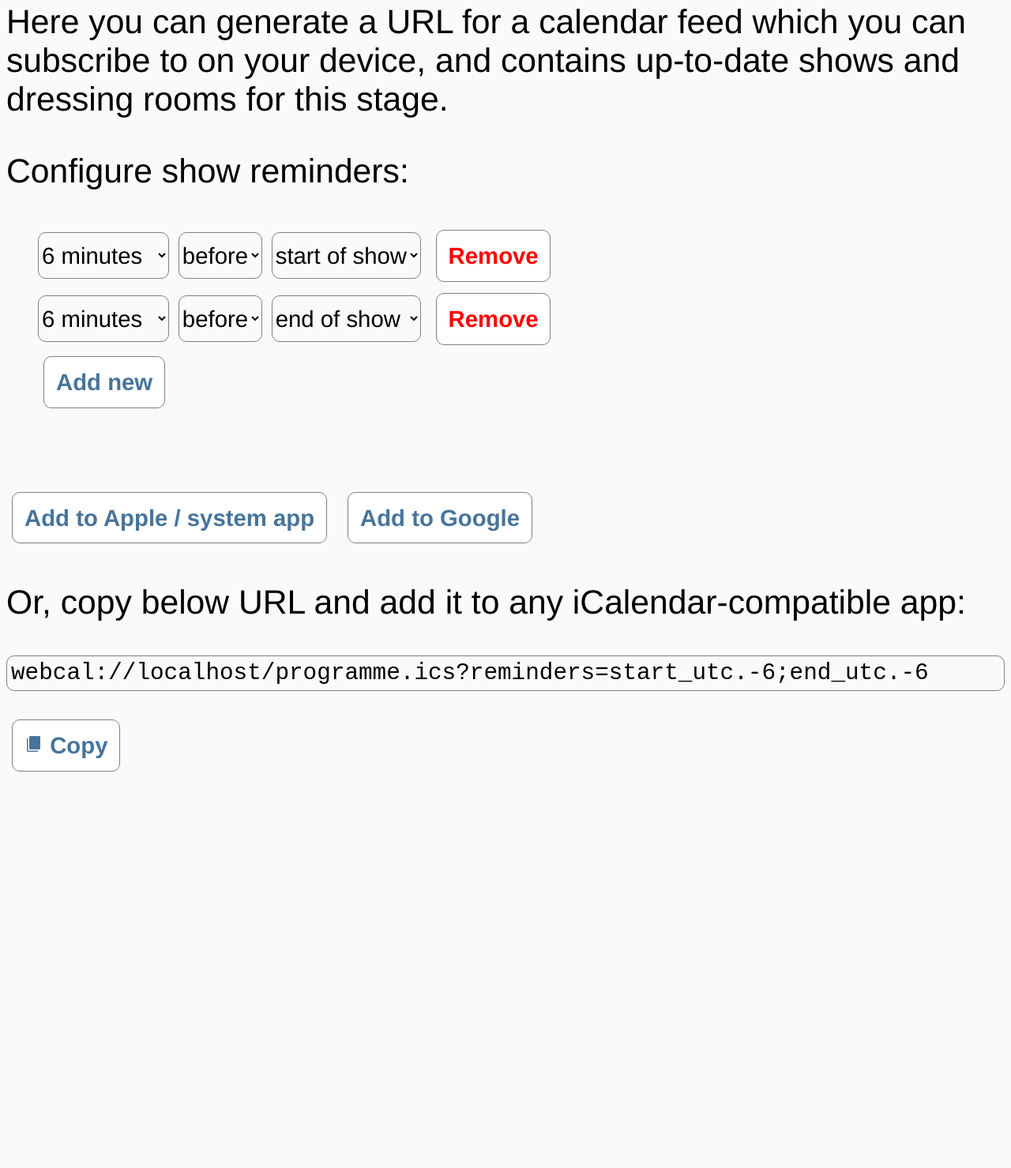
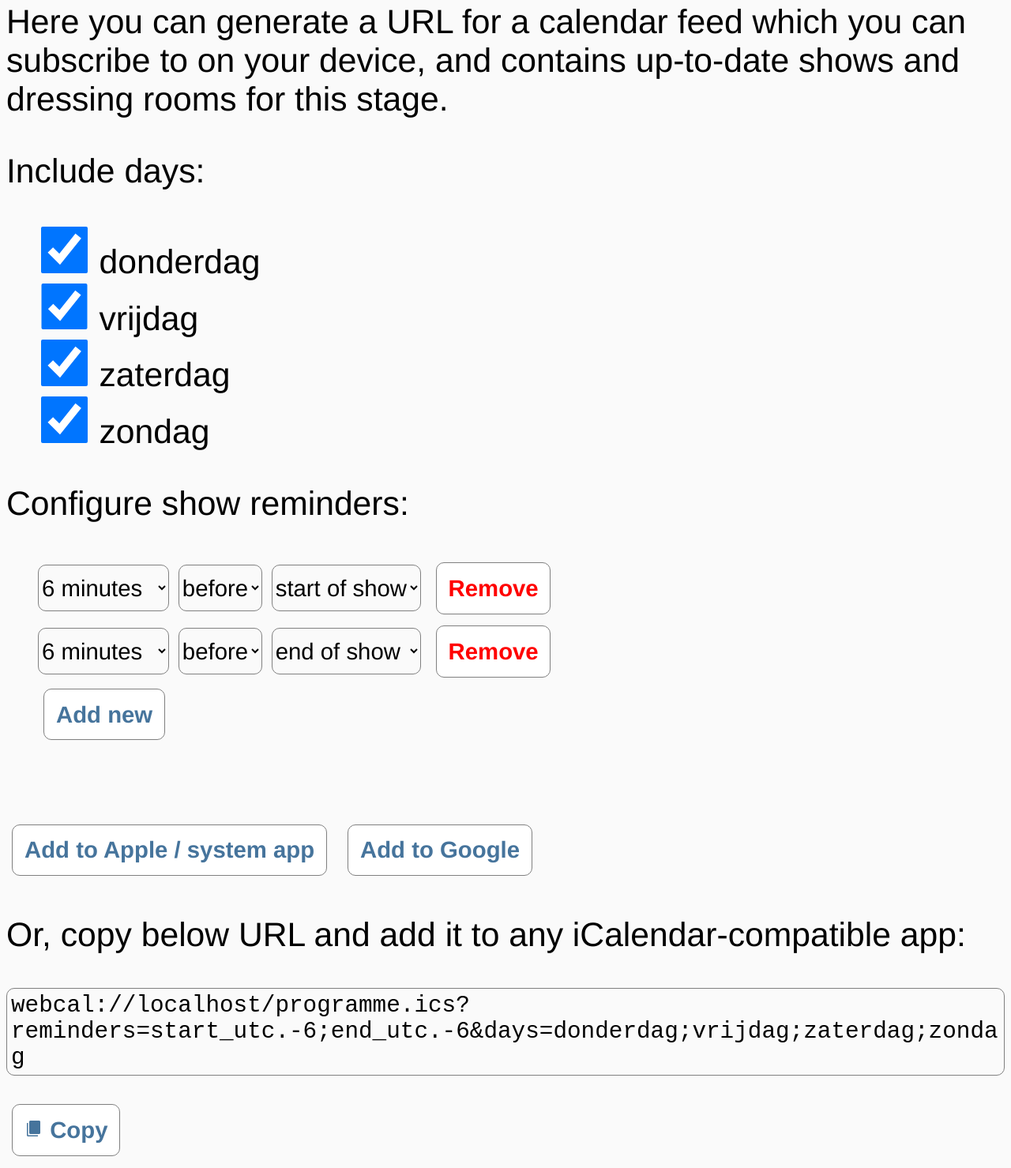
Before and after one commit to danielschenk/zpf-backstage-tv, a Flask app: page /generate-ical-url in a window 1280 px wide. Shown: the part 164-1643 px from the top of the page at 79% size. Before the commit the page ends 1141 px from the top, so only its background shows below. Run offline with Flask 3, Linux system fonts and the light colour scheme; parts of the project's set-up code (start-up, migrations or seed data) failed here and were passed over; some libraries are stand-ins or nearby versions.

Commit message:
Add ability to exclude days from iCal feed

```diff
--- a/app.py
+++ b/app.py
@@ -245,6 +245,7 @@ def create_app(instance_path=DEFAULT_INSTANCE_PATH,
         cal.add("PRODID", "-//amigotext//NONSGML amigotext.app.event//EN")
         cal.add("VERSION", "2.0")
         hostname = urlparse(request.base_url).hostname
+        days = request.args.get("days", "donderdag;vrijdag;zaterdag;zondag").split(";")
         global programme
         global programme_lock
         global itinerary
@@ -252,6 +253,8 @@ def create_app(instance_path=DEFAULT_INSTANCE_PATH,
         with programme_lock, itinerary_lock:
             for key, act in programme["acts"].items():
                 for show in act["shows"]:
+                    if show["day"] not in days:
+                        continue
                     event = create_ical_event(key, act, show, itinerary, hostname)
 
                     reminders = []
--- a/static/generate-ical-url.js
+++ b/static/generate-ical-url.js
@@ -45,6 +45,15 @@ function updateUrl() {
         relativeUrl += "?enable_reminders=0";
     }
 
+    first = true;
+    document.getElementById("days").querySelectorAll("input").forEach(item => {
+            if (item.checked) {
+                relativeUrl += first ? "&days=" : ";";
+                relativeUrl += item.getAttribute("value");
+                first = false;
+            }
+        });
+
     var webcalUrl = "webcal://" + window.location.host + relativeUrl;
     document.getElementById("url").innerText = webcalUrl;
     document.getElementById("apple-url").href = webcalUrl;
--- a/static/index.css
+++ b/static/index.css
@@ -52,6 +52,7 @@ p.code {
     border-color: grey;
     border-radius: 10px;
     border-width: 1px;
+    word-wrap: break-word;
 }
 
 button {
@@ -92,8 +93,13 @@ input, select {
     min-height: 2em;
 }
 
-input {
+input[type=text] {
     width: 10em;
+}
+
+input[type=checkbox] {
+    min-width: 2em;
+    min-height: 2em;
 }
 
 td {
--- a/templates/generate-ical-url.html
+++ b/templates/generate-ical-url.html
@@ -8,6 +8,16 @@
     <div class="navigation-margin"></div>
     <p>Here you can generate a URL for a calendar feed which you can subscribe to on your
     device, and contains up-to-date shows and dressing rooms for this stage.</p>
+
+    <p>Include days:</p>
+    <ul id="days">
+        {% for day in ("donderdag", "vrijdag", "zaterdag", "zondag") %}
+        <li>
+            <input type="checkbox" id="enable-{{ day }}" value="{{ day }}" onclick="updateUrl()" checked>
+            <label for="enable-{{ day }}">{{ day }}</label>
+        </li>
+        {% endfor %}
+    </ul>
 
     <p>Configure show reminders:</p>
     <ul id="reminder-entries">
```
